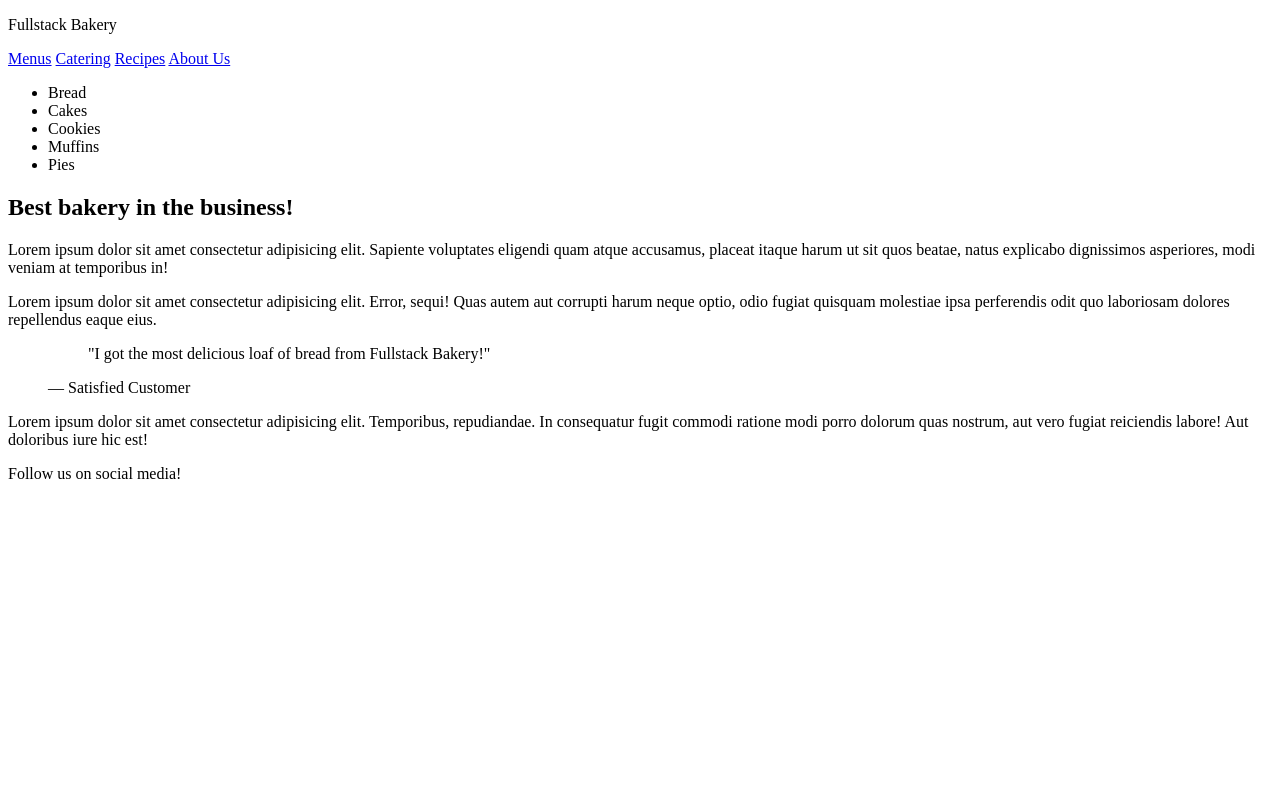
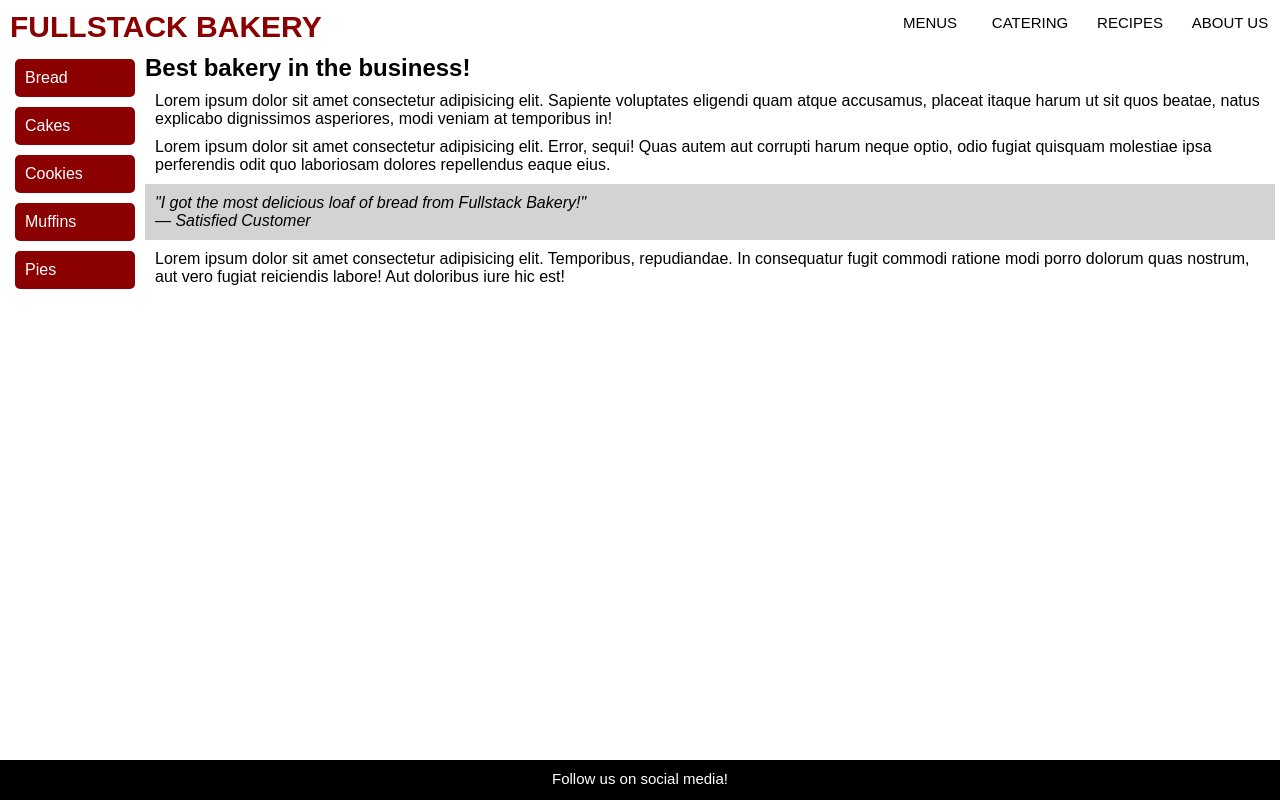
Before and after one commit to slk2370/block06.1, a plain HTML site: page index.html in a window 1280 px wide. Drawn offline with Linux system fonts and the light colour scheme.

Commit message:
bakery css project

```diff
--- a/index.html
+++ b/index.html
@@ -2,10 +2,11 @@
 <html lang="en">
   <head>
     <title>Fullstack Bakery</title>
+    <link rel="stylesheet" href="styles.css">
   </head>
   <body>
     <header>
-      <p class="brand">Fullstack Bakery</p>
+      <p class="brand">FULLSTACK BAKERY</p>
       <nav>
         <a href="#">Menus</a>
         <a href="#">Catering</a>
--- /dev/null
+++ b/styles.css
@@ -0,0 +1,95 @@
+/* All */
+* {
+    margin: 0;
+    padding: 0;
+    box-sizing: border-box;
+    font-family: Arial;
+}
+
+
+/* header */
+
+header{
+    display: flex;
+    align-items: center;
+    justify-content: space-between;
+    min-width: 525px;
+}
+
+.brand {
+    margin: 10px 0px 0px 10px;
+    color:darkred;
+    font-size: 30px;
+    font-family: Arial;
+    font-weight: bold;
+}
+
+nav {
+    display: flex;
+    justify-content: space-between;
+    text-align: center;
+}
+
+nav a {
+    margin: 0;
+    text-decoration: none;
+    width: 100px;
+    color: black;
+    font-size: 15px;
+    text-transform: uppercase;
+}
+
+/* Main body */
+main {
+    display: flex;
+    margin: 5px;
+}
+article {
+    padding-top: 5px;
+}
+
+article {
+    padding-top: 5px;
+}
+
+aside {
+    margin: 5px;
+    display: flex;
+}
+ul {
+    display: flex;
+    flex-direction: column;
+    justify-content: space-between;
+
+}
+aside li {
+    margin: 5px;
+    color: white;
+    padding: 10px;
+    width: 120px;
+    list-style-type: none;
+    background-color: darkred;
+    border-radius: 5px;
+}
+
+.testimonial {
+    font-style: italic;
+    padding: 10px;
+    background-color: lightgrey;
+}
+
+footer {
+  position: absolute;
+  bottom: 0;
+  width: 100%;
+  height: 2.5rem;
+  text-align: center;
+  color: white;
+  background-color: black;
+  padding-top: 10px;
+  font-size: 15px;
+}
+
+p {
+    margin: 10px;
+}
```
